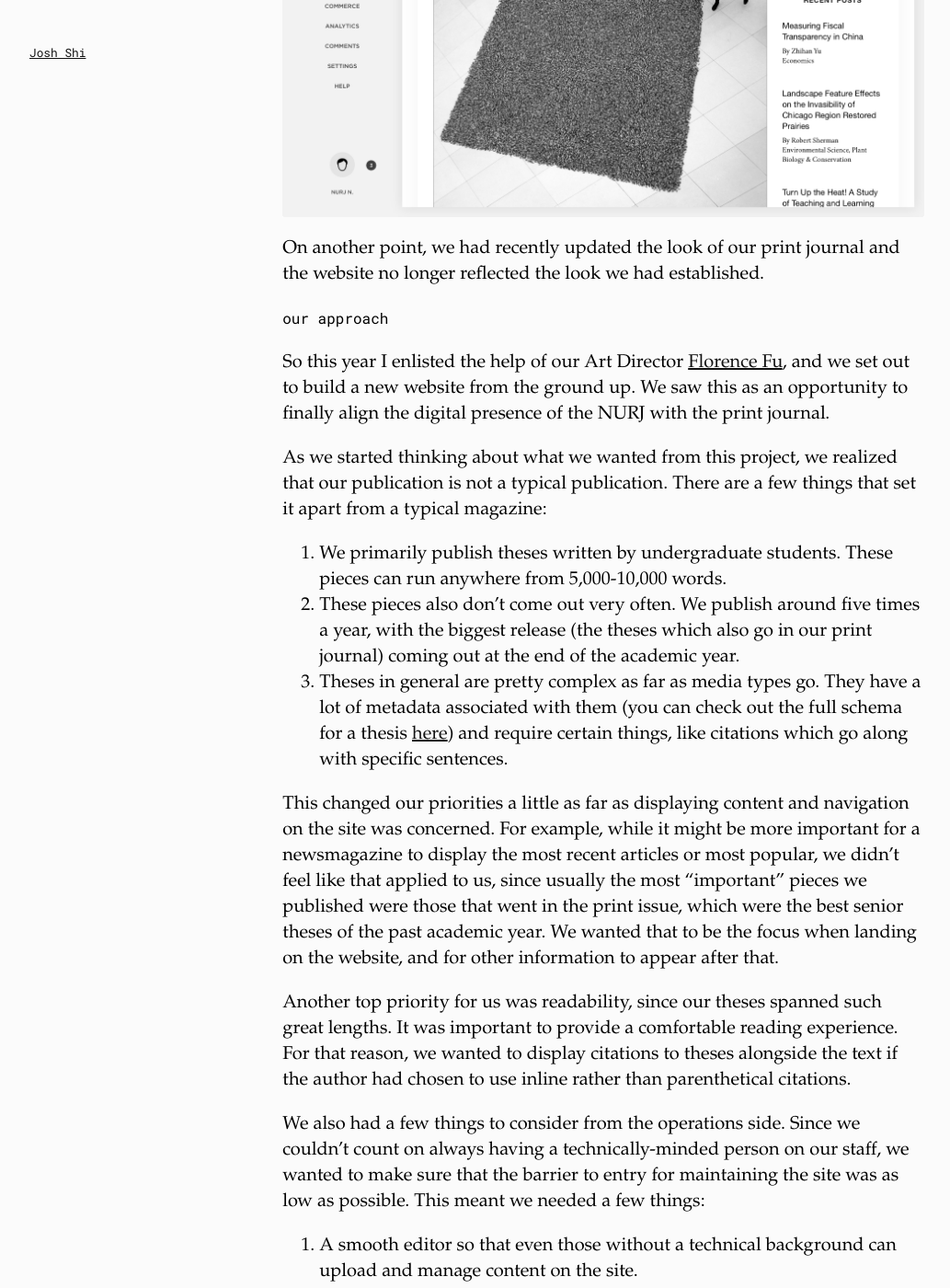
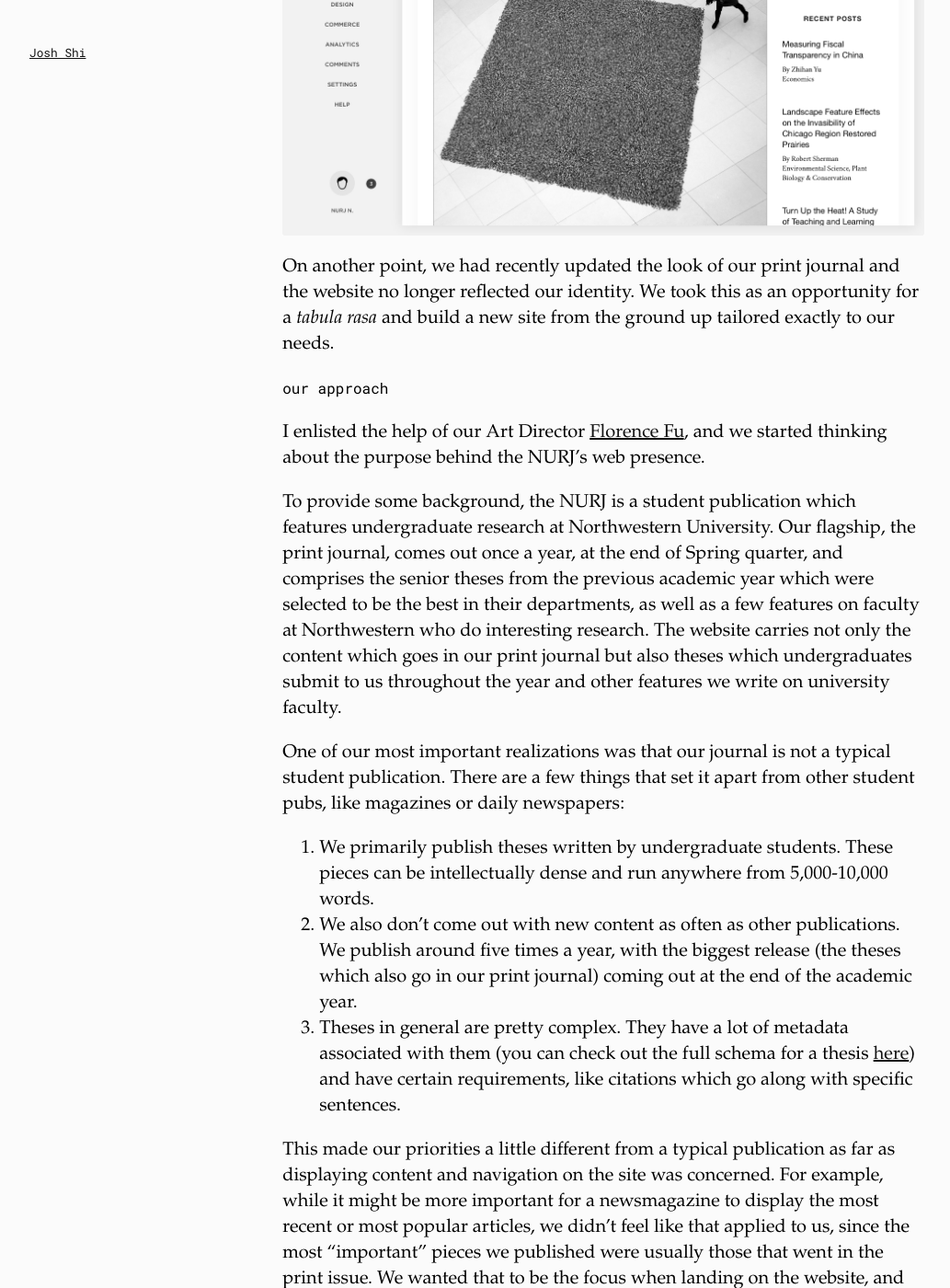
Before and after one commit to thehandsomepanther/thehandsomepanther.github.io, a Jekyll site: the page built from _posts/2017-04-21-the-nurj-com.md, in a window 1280 px wide and 1400 px high, scrolled down 612 px. Shown: the whole window at 92% size, without its empty margins (32-1065 px from the left). Built offline with Jekyll 4.4.1, drawn with Linux system fonts in a browser that asks for light colours; some of the changed text lies outside the part shown.

Commit message:
update thenurj.com post

```diff
--- a/_posts/2017-04-21-the-nurj-com.md
+++ b/_posts/2017-04-21-the-nurj-com.md
@@ -6,34 +6,40 @@
 date: 2017-04-22 19:15:04 -0600
 categories: projects design tech
 link: http://www.thenurj.com
+image: "assets/images/thenurj.com/nurj.jpg"
 ---
 Recently, I've been working on creating the website for the Northwestern Undergraduate Research Journal (NURJ). The project spanned a few months and has taught me a lot, especially about making technical decisions with non-technical people in mind. The website is live at [thenurj.com](http://www.thenurj.com) and you can find the code behind it on [Github](https://github.com/nurj/nurj).
 
 ## the problem
-The previous iteration of our website was built on Squarespace a few years before I joined the staff. This made it really easy for them to get a site off the ground, but it made it extremely difficult to add new content and especially difficult to train new members to use the system, since many different pages had to be updated whenever new content was uploaded.
+The previous iteration of our website was built on Squarespace a few years before I joined the staff. This made it really easy for them to get a site off the ground, but it made it extremely difficult to add new content and train new members to use the system, since many different pages had to be updated whenever new content was uploaded.
+
 ![](/assets/images/thenurj.com/nurj-squarespace.jpg)
 
-On another point, we had recently updated the look of our print journal and the website no longer reflected the look we had established.
+On another point, we had recently updated the look of our print journal and the website no longer reflected our identity. We took this as an opportunity for a *tabula rasa* and build a new site from the ground up tailored exactly to our needs.
 
 ## our approach
 
-So this year I enlisted the help of our Art Director [Florence Fu](http://www.florencefu.com), and we set out to build a new website from the ground up. We saw this as an opportunity to finally align the digital presence of the NURJ with the print journal.
+I enlisted the help of our Art Director [Florence Fu](http://www.florencefu.com), and we started thinking about the purpose behind the NURJ's web presence.
 
-As we started thinking about what we wanted from this project, we realized that our publication is not a typical publication. There are a few things that set it apart from a typical magazine:
+To provide some background, the NURJ is a student publication which features undergraduate research at Northwestern University. Our flagship, the print journal, comes out once a year, at the end of Spring quarter, and comprises the senior theses from the previous academic year which were selected to be the best in their departments, as well as a few features on faculty at Northwestern who do interesting research. The website carries not only the content which goes in our print journal but also theses which undergraduates submit to us throughout the year and other features we write on university faculty.
 
-1. We primarily publish theses written by undergraduate students. These pieces can run anywhere from 5,000-10,000 words.
-2. These pieces also don't come out very often. We publish around five times a year, with the biggest release (the theses which also go in our print journal) coming out at the end of the academic year.
-3. Theses in general are pretty complex as far as media types go. They have a lot of metadata associated with them (you can check out the full schema for a thesis [here](https://github.com/nurj/nurj/blob/master/EDITING.md#thesis)) and require certain things, like citations which go along with specific sentences.
+One of our most important realizations was that our journal is not a typical student publication. There are a few things that set it apart from other student pubs, like magazines or daily newspapers:
 
-This changed our priorities a little as far as displaying content and navigation on the site was concerned. For example, while it might be more important for a newsmagazine to display the most recent articles or most popular, we didn't feel like that applied to us, since usually the most "important" pieces we published were those that went in the print issue, which were the best senior theses of the past academic year. We wanted that to be the focus when landing on the website, and for other information to appear after that.
+1. We primarily publish theses written by undergraduate students. These pieces can be intellectually dense and run anywhere from 5,000-10,000 words.
+2. We also don't come out with new content as often as other publications. We publish around five times a year, with the biggest release (the theses which also go in our print journal) coming out at the end of the academic year.
+3. Theses in general are pretty complex. They have a lot of metadata associated with them (you can check out the full schema for a thesis [here](https://github.com/nurj/nurj/blob/master/EDITING.md#thesis)) and have certain requirements, like citations which go along with specific sentences.
 
-Another top priority for us was readability, since our theses spanned such great lengths. It was important to provide a comfortable reading experience. For that reason, we wanted to display citations to theses alongside the text if the author had chosen to use inline rather than parenthetical citations.
+This made our priorities a little different from a typical publication as far as displaying content and navigation on the site was concerned. For example, while it might be more important for a newsmagazine to display the most recent or most popular articles, we didn't feel like that applied to us, since the most "important" pieces we published were usually those that went in the print issue. We wanted that to be the focus when landing on the website, and for other content to appear after that.
+
+Another top priority for us was readability. Since our theses were so long-form, it was important to provide a comfortable reading experience. For that reason, we wanted to display citations to theses alongside the text if the author had chosen to use inline rather than parenthetical citations. This also meant that we would need to pay extra attention to typography.
 
 We also had a few things to consider from the operations side. Since we couldn't count on always having a technically-minded person on our staff, we wanted to make sure that the barrier to entry for maintaining the site was as low as possible. This meant we needed a few things:
 
 1. A smooth editor so that even those without a technical background can upload and manage content on the site.
 2. A hands-off website management experience that allowed us to make as many things configurable through the CMS as possible.
-3. Make the code for the website as easy to understand as possible (with good documentation) so that, if someone does have to make a change, it's as easy to do as possible.
+3. At the same time, the website should be as customizable as possible, yet the codebase should still be easy to understand and move around in. This meant *good documentation.*
+
+Of course, we also wanted our website to be performant. If users were going to put in the time to read through a condensed thesis equivalent in length to 10 pages of material, we didn't want them to have to wait for images or fonts to load (this is an issue especially because some theses use a lot of figures).
 
 ## the result
 
@@ -45,6 +51,8 @@
 
 ![](/assets/images/thenurj.com/nurj.jpg)
 
-The styles for the website are written in SASS and follow the [Medium style guide](https://gist.github.com/cuibonobo/16f555c0047ab80044cf). We try to keep files as short as possible by moving as many things into components as possible.
+The styles for the website are written in Sass. Both the Sass and the front-end Javascript follow the [Medium style guide](https://gist.github.com/cuibonobo/16f555c0047ab80044cf). We try to keep files as short as possible by moving lots of things into components.
 
-This has been a really fulfilling project to be a part of from start to finish, and I've learned a lot in trying to make good decisions for the long-term maintainability of the codebase and for the end users in general.
+Our copy is set with maximum legibility in mind. Titles and ancillary information use the typefaces we use in our print journal, loaded in as web fonts. To alleviate this burden on page load, we set our body copy in system fonts. The type is big and has a generous amount of leading, and is set on top of our background which is a little less harsh than pure white.
+
+There are still a few things that we're still trying to figure out how to integrate into our workflow while maintaining ease of use (for example, compressing images before uploading them to the site). Even though we're live, the website is definitely still a living, breathing project and we're constantly making updates and pushing changes. If you just wanna check out the code, you can view it on [Github](https://github.com/nurj/nurj), and if you're interested in helping out feel free to shoot us an [message](http://www.thenurj.com/join).
```
Also changed, not shown: Gemfile.lock, 3 other files.
